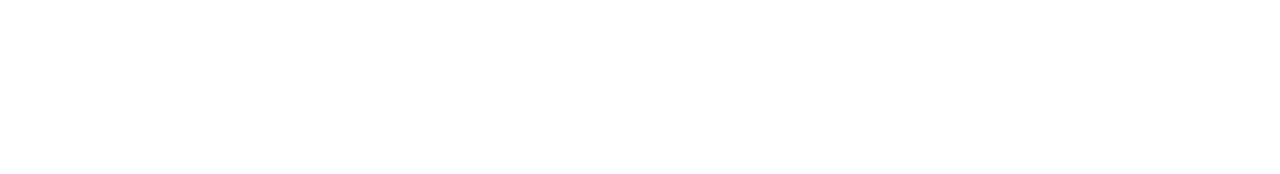
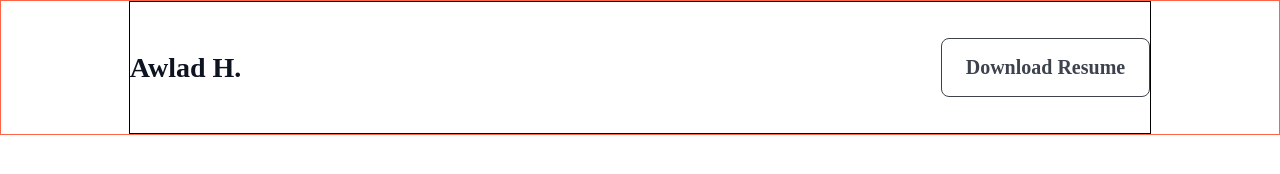
Before and after one commit to rakib0157/developer-mission-htmlcss, a plain HTML site: page index.html in a window 1280 px wide. Drawn offline with Linux system fonts and the light colour scheme; a web font is replaced by a local one.

Commit message:
upper header and navigation area done

```diff
--- a/index.html
+++ b/index.html
@@ -1,11 +1,41 @@
 <!DOCTYPE html>
 <html lang="en">
+
 <head>
     <meta charset="UTF-8">
     <meta name="viewport" content="width=device-width, initial-scale=1.0">
+
+    <!--====== external css file link start  =======-->
+    <link rel="stylesheet" href="./styles/desktop.css">
+    <!--====== external css file link end  =======-->
+    <!--====== google font link start  =======-->
+    <link rel="preconnect" href="https://fonts.googleapis.com">
+    <link rel="preconnect" href="https://fonts.gstatic.com" crossorigin>
+    <link href="https://fonts.googleapis.com/css2?family=Azeret+Mono:ital,wght@0,100..900;1,100..900&display=swap"
+        rel="stylesheet">
+    <!--====== google font link end  =======-->
+
     <title>Home: Awlad H.</title>
 </head>
+
 <body>
+    <header>
 
+        <nav class="upper-header">
+            <div class="brand">
+                <h2>Awlad H.</h2>
+            </div>
+            <div class="">
+                <button class="resume-btn">Download Resume</button>
+            </div>
+        </nav>
+
+        <div class="header-banner">
+
+        </div>
+    </header>
+    <main></main>
+    <footer></footer>
 </body>
+
 </html>
--- a/styles/desktop.css
+++ b/styles/desktop.css
@@ -0,0 +1,48 @@
+/************* common css code start  *************/
+* {
+    margin: 0;
+    padding: 0;
+    box-sizing: border-box;
+    outline: 0;
+}
+
+body {
+    max-width: 1440px;
+    border: 1px solid tomato;
+    margin: 0 auto;
+}
+
+/************* common css code end  *************/
+.upper-header {
+    max-width: 80%;
+    /* height: 90px; */
+    padding: 36px 0px;
+    margin: 0 auto;
+    display: flex;
+    justify-content: space-between;
+    align-items: center;
+    border: 1px solid;
+}
+
+.brand>h2 {
+    color: rgb(13, 19, 33);
+    font-family: Azeret Mono;
+    font-size: 28px;
+    font-weight: 800;
+    line-height: 33px;
+}
+
+.resume-btn {
+    color: rgb(13, 19, 33);
+    font-family: Azeret Mono;
+    font-size: 20px;
+    font-weight: 600;
+    line-height: 23px;
+    letter-spacing: 0%;
+    text-align: center;
+    padding: 17px 24px;
+    border: 1px solid rgb(13, 19, 33);
+    border-radius: 8px;
+    opacity: 0.8;
+    background: transparent;
+}
```
